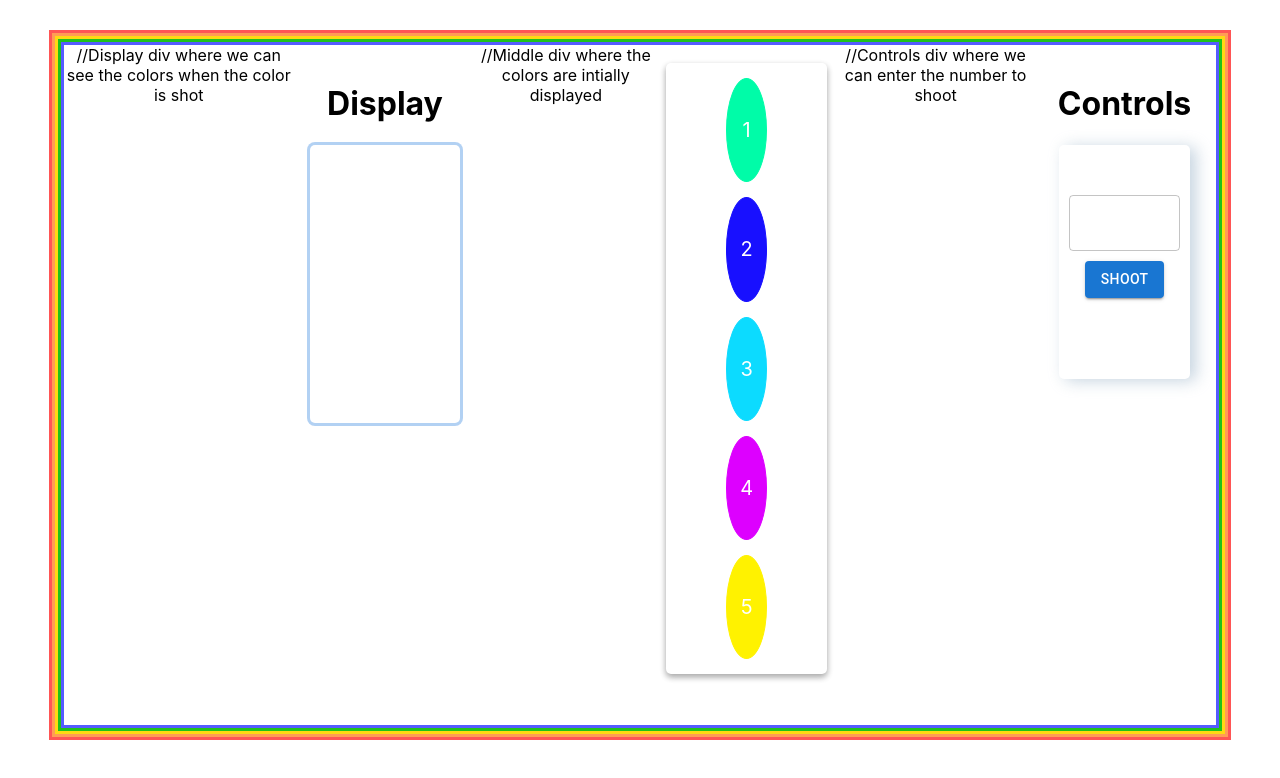
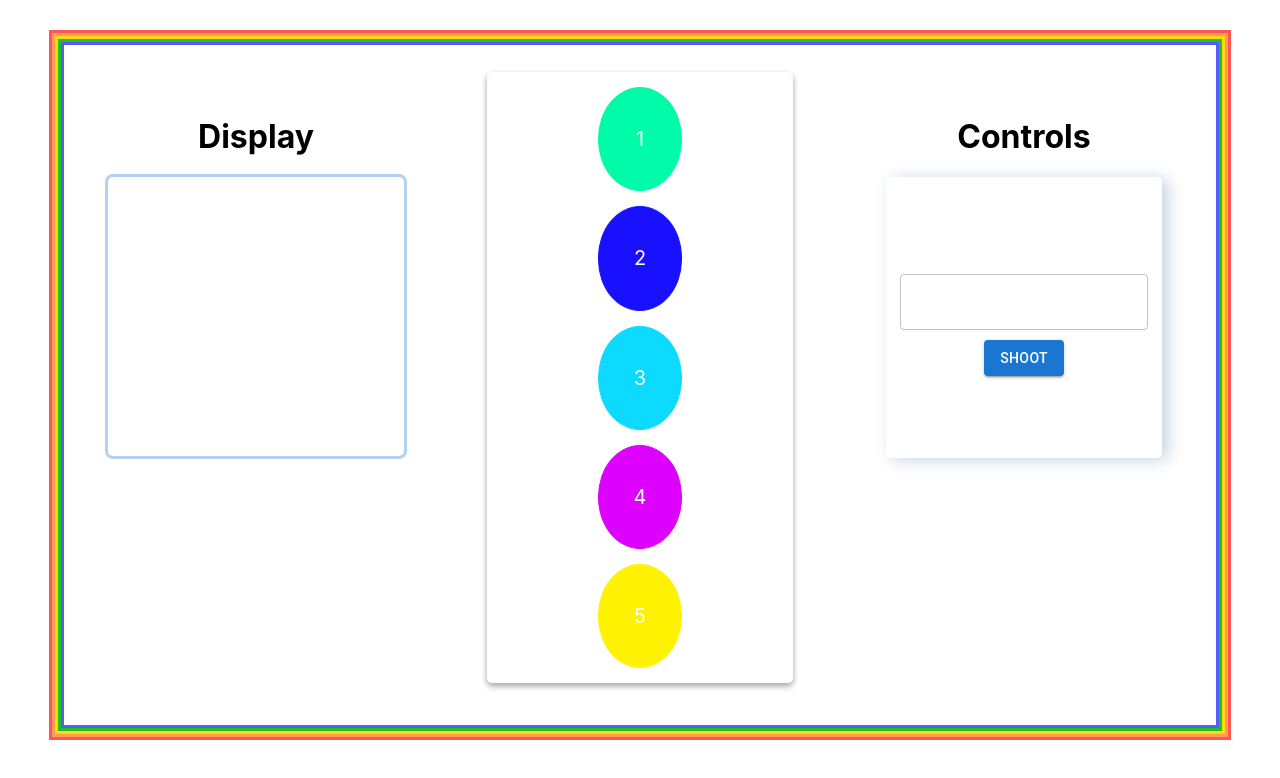
Before and after one commit to ShaikRiyazuddin/Syngenta-Front-End, a React (Create React App) app: page / in a window 1280 px wide. Shown: the top 778 px of the page. Built offline with nearby package versions, Linux system fonts and the light colour scheme.

Commit message:
More work on comments

```diff
--- a/src/components/shoot.jsx
+++ b/src/components/shoot.jsx
@@ -47,7 +47,7 @@ export const Shoot = () => {
   return (
     <div className = {styles.container}>
 
-        //Display div where we can see the colors when the color is shot
+        {/* Display div where we can see the colors when the color is shot */}
 
         <div className = {styles.leftContainer}>
         <h1>Display</h1>
@@ -63,7 +63,7 @@ export const Shoot = () => {
         </div>
 
 
-        //Middle div where the colors are intially displayed
+        {/* Middle div where the colors are intially displayed */}
 
         <div className = {styles.middleContainer} id = {styles.textID}>
             <div className = {styles.circlesDiv}>
@@ -77,7 +77,7 @@ export const Shoot = () => {
             </div>
         </div>
 
-        //Controls div where we can enter the number to shoot
+        {/* Controls div where we can enter the number to shoot */}
 
         <div className = {styles.rightContainer}>
                 <h1>Controls</h1>
--- a/src/components/styles/test.css
+++ b/src/components/styles/test.css
@@ -1,3 +1,5 @@
+/* This file is for the colors of middle div and display div it will handle dynamically when display div has colors present*/
+
 #a1{
     color: white;
     font-size: 20px;
```
